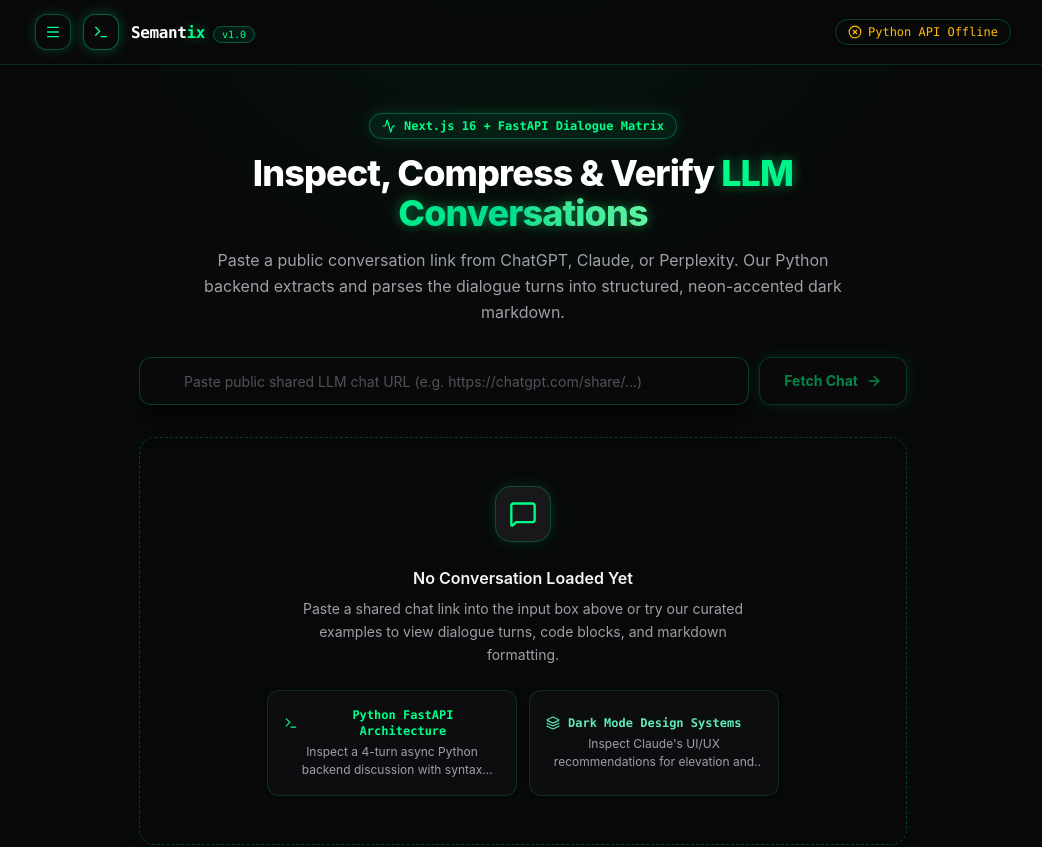
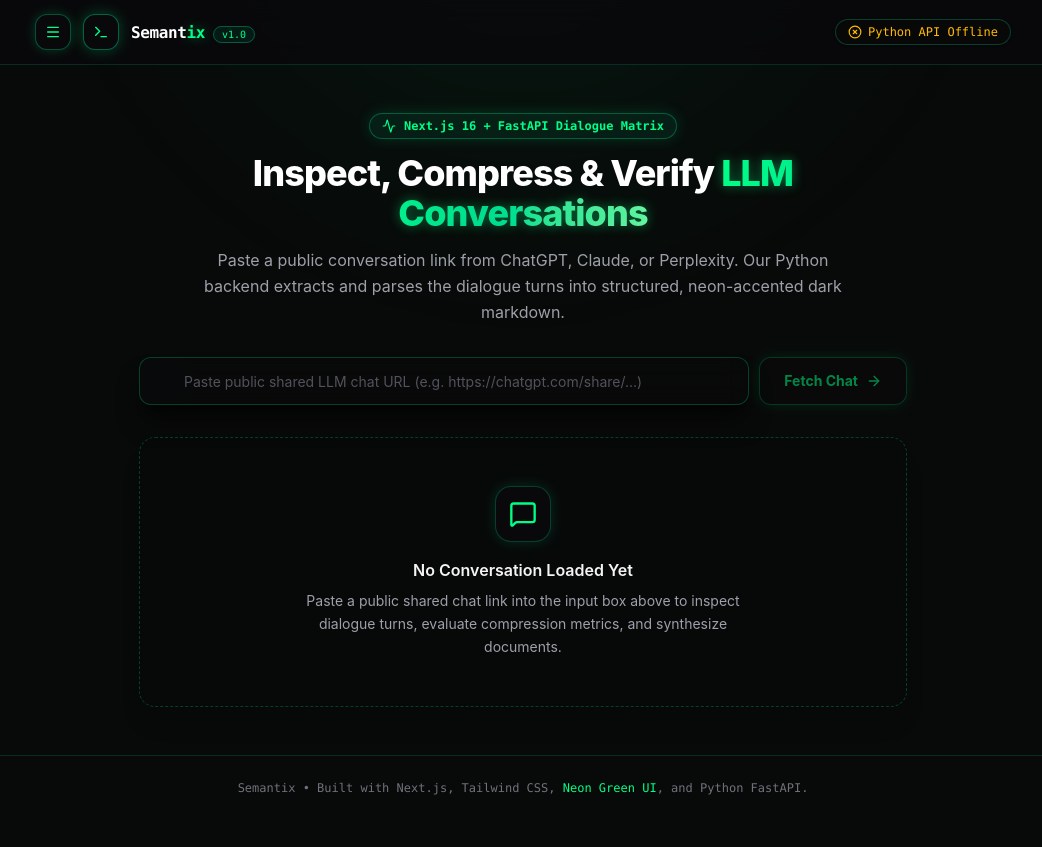
Before and after one commit to vinayakRodd/Semantix, a Next.js app in the folder frontend/: page / in a window 1280 px wide. Shown: the top 847 px of the page, without its empty margins (117-1159 px from the left). After the commit the page ends 820 px from the top, so only its background shows below. Built offline with nearby package versions, Linux system fonts and the light colour scheme; no server answers.

Commit message:
feat: remove sample cards from empty state for clean minimal initial canvas

```diff
--- a/frontend/src/app/page.tsx
+++ b/frontend/src/app/page.tsx
@@ -7,7 +7,6 @@ import {
   MessageSquare,
   Terminal,
   AlertCircle,
-  Layers,
   Activity,
   CheckCircle2,
   XCircle,
@@ -213,7 +212,7 @@ export default function Home() {
             ) : chatData ? (
               <ChatViewer key="chat-viewer" data={chatData} onClear={handleClear} />
             ) : (
-              <EmptyState key="empty-state" onSelectSample={(url) => handleFetchChat(url)} />
+              <EmptyState key="empty-state" />
             )}
           </AnimatePresence>
         </div>
@@ -243,16 +242,16 @@ export default function Home() {
   );
 }
 
-function EmptyState({ onSelectSample }: { onSelectSample: (url: string) => void }) {
+function EmptyState() {
   return (
     <motion.div
       initial={{ opacity: 0, y: 15 }}
       animate={{ opacity: 1, y: 0 }}
       exit={{ opacity: 0, y: -15 }}
       transition={{ duration: 0.3 }}
-      className="rounded-2xl border border-dashed border-emerald-500/30 bg-zinc-950/40 p-8 sm:p-12 text-center space-y-6 shadow-xl"
+      className="rounded-2xl border border-dashed border-emerald-500/30 bg-zinc-950/40 p-8 sm:p-12 text-center space-y-4 shadow-xl"
     >
-      <div className="mx-auto flex h-14 w-14 items-center justify-center rounded-2xl bg-zinc-900 border border-emerald-500/30 text-emerald-400 shadow-[0_0_15px_rgba(0,255,136,0.15)]">
+      <div className="mx-auto flex h-14 w-14 items-center justify-center rounded-2xl bg-zinc-950 border border-emerald-500/30 text-emerald-400 shadow-[0_0_15px_rgba(0,255,136,0.15)]">
         <MessageSquare className="h-7 w-7 text-[#00ff88]" />
       </div>
 
@@ -261,36 +260,8 @@ function EmptyState({ onSelectSample }: { onSelectSample: (url: string) => void
           No Conversation Loaded Yet
         </h3>
         <p className="text-xs sm:text-sm text-zinc-400 leading-relaxed">
-          Paste a shared chat link into the input box above or try our curated examples to view dialogue turns, code blocks, and markdown formatting.
+          Paste a public shared chat link into the input box above to inspect dialogue turns, evaluate compression metrics, and synthesize documents.
         </p>
-      </div>
-
-      <div className="grid grid-cols-1 sm:grid-cols-2 gap-3 max-w-lg mx-auto text-left">
-        <button
-          onClick={() => onSelectSample("sample://fastapi-architecture")}
-          className="group rounded-xl border border-emerald-500/20 bg-zinc-900/40 p-4 hover:border-[#00ff88] hover:bg-emerald-500/5 transition-all cursor-pointer shadow-sm hover:shadow-[0_0_15px_rgba(0,255,136,0.15)]"
-        >
-          <div className="flex items-center gap-2 text-xs font-semibold text-[#00ff88] mb-1 font-mono">
-            <Terminal className="h-3.5 w-3.5" />
-            <span>Python FastAPI Architecture</span>
-          </div>
-          <p className="text-[12px] text-zinc-400 line-clamp-2">
-            Inspect a 4-turn async Python backend discussion with syntax highlighted code blocks.
-          </p>
-        </button>
-
-        <button
-          onClick={() => onSelectSample("sample://claude-design-system")}
-          className="group rounded-xl border border-emerald-500/20 bg-zinc-900/40 p-4 hover:border-[#00ff88] hover:bg-emerald-500/5 transition-all cursor-pointer shadow-sm hover:shadow-[0_0_15px_rgba(0,255,136,0.15)]"
-        >
-          <div className="flex items-center gap-2 text-xs font-semibold text-emerald-300 mb-1 font-mono">
-            <Layers className="h-3.5 w-3.5" />
-            <span>Dark Mode Design Systems</span>
-          </div>
-          <p className="text-[12px] text-zinc-400 line-clamp-2">
-            Inspect Claude&apos;s UI/UX recommendations for elevation and dark tokens.
-          </p>
-        </button>
       </div>
     </motion.div>
   );
```
